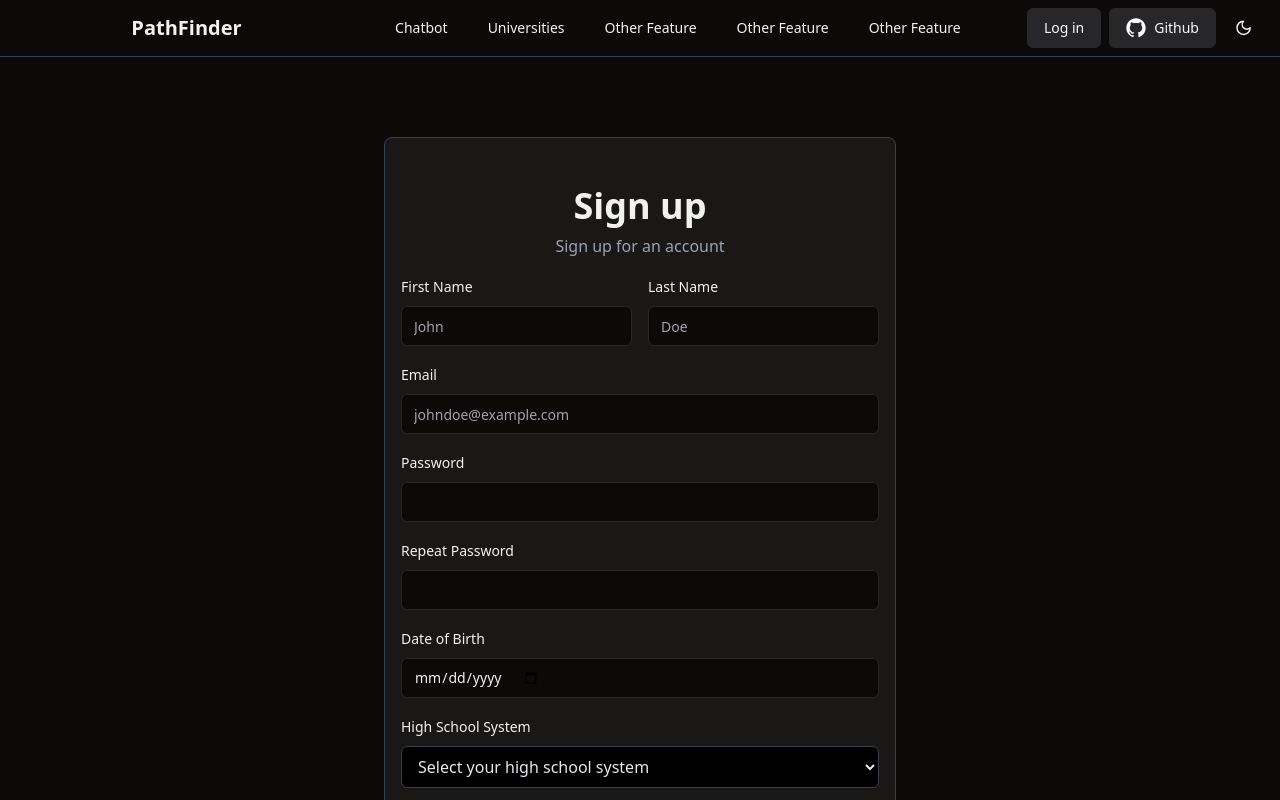
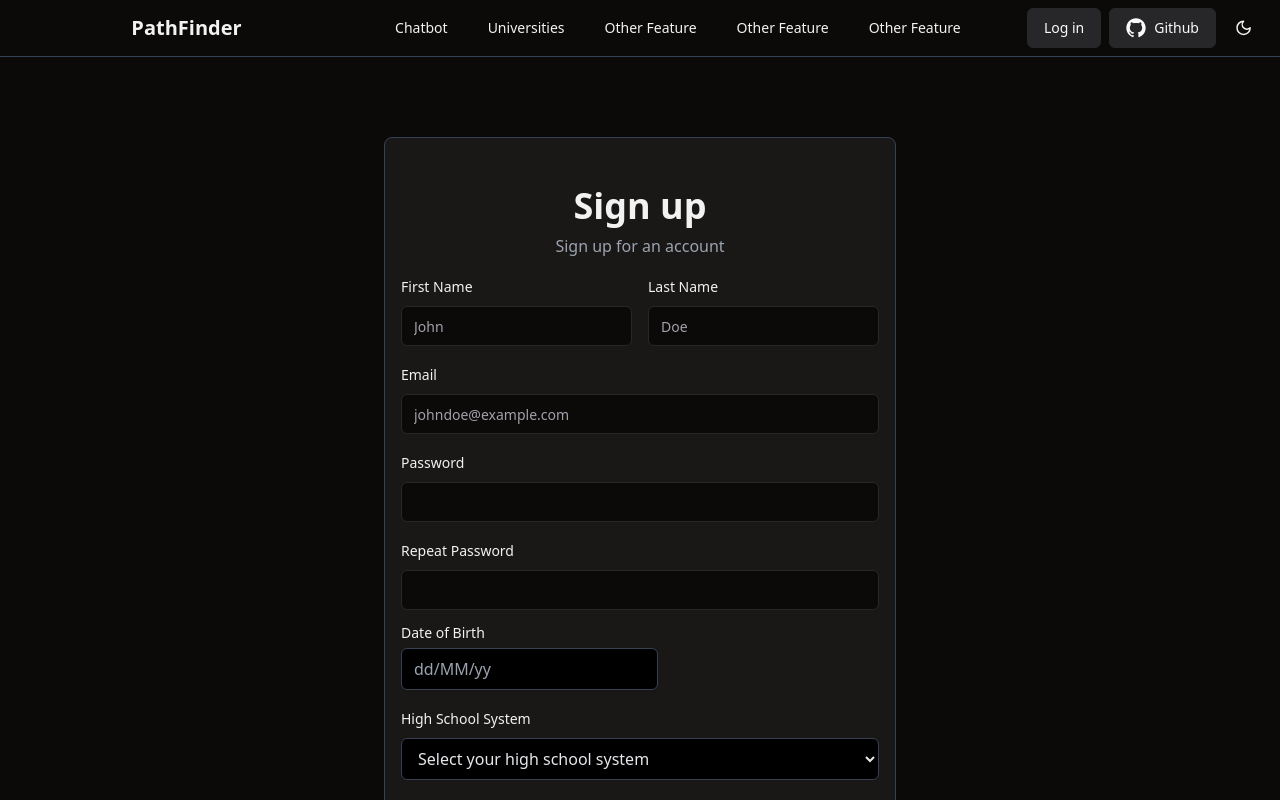
Before and after one commit to HamzaA598/PathFinder, a React (Vite) app in the folder PathFinder/Frontend/PathFinder-Frontend/: page /signup in a window 1280 px wide. Shown: the top 800 px of the page. Built offline with nearby package versions, Linux system fonts and the light colour scheme; some icons are missing.

Commit message:
[edit] input -> datepicker

```diff
--- a/PathFinder/Frontend/PathFinder-Frontend/package.json
+++ b/PathFinder/Frontend/PathFinder-Frontend/package.json
@@ -26,8 +26,10 @@
     "axios": "^1.6.7",
     "class-variance-authority": "^0.7.0",
     "clsx": "^2.1.0",
+    "date-fns": "^3.6.0",
     "lucide-react": "^0.344.0",
     "react": "^18.2.0",
+    "react-datepicker": "^6.9.0",
     "react-dom": "^18.2.0",
     "react-hook-form": "^7.51.0",
     "react-hot-toast": "^2.4.1",
@@ -41,6 +43,7 @@
   "devDependencies": {
     "@types/node": "^20.11.24",
     "@types/react": "^18.2.56",
+    "@types/react-datepicker": "^6.2.0",
     "@types/react-dom": "^18.2.19",
     "@typescript-eslint/eslint-plugin": "^7.0.2",
     "@typescript-eslint/parser": "^7.0.2",
--- a/PathFinder/Frontend/PathFinder-Frontend/src/Pages/Signup/components/SignupForm.tsx
+++ b/PathFinder/Frontend/PathFinder-Frontend/src/Pages/Signup/components/SignupForm.tsx
@@ -4,6 +4,8 @@ import { Label } from "@/components/ui/label";
 import { Separator } from "@/components/ui/separator";
 import { useState } from "react";
 import { Link } from "react-router-dom";
+import DatePicker from "react-datepicker";
+import "react-datepicker/dist/react-datepicker.css";
 
 interface SignupProps {
   signup: (
@@ -27,7 +29,7 @@ function SignupForm({ signup }: SignupProps) {
   const [password, setPassword] = useState("");
   const [repeatPassword, setRepeatPassword] = useState("");
   const [governorate, setGovernorate] = useState("");
-  const [dob, setDob] = useState("");
+  const [dob, setDob] = useState(null);
   const [highSchoolSystem, setHighSchoolSystem] = useState("");
   const [highSchoolGrade, setHighSchoolGrade] = useState(0);
   const [preferences, setPreferences] = useState("");
@@ -43,7 +45,7 @@ function SignupForm({ signup }: SignupProps) {
           !sName?.trim() ||
           !repeatPassword?.trim() ||
           !governorate?.trim() ||
-          !dob?.trim() ||
+          !dob ||
           !highSchoolSystem.trim() ||
           highSchoolGrade <= 0 ||
           !preferences.trim()
@@ -125,15 +127,18 @@ function SignupForm({ signup }: SignupProps) {
         </div>
 
         <div className="space-y-2">
-          <Label htmlFor="dob">Date of Birth</Label>
-          <Input
+          <Label htmlFor="dob" className="block">
+            Date of Birth
+          </Label>
+          <DatePicker
             id="dob"
-            placeholder="DD-MM-YYYY"
             required
-            type="date"
-            onChange={(e) => {
-              setDob(e.target.value);
-            }}
+            selected={dob}
+            onChange={setDob}
+            dateFormat="dd/MM/yy"
+            placeholderText="dd/MM/yy"
+            isClearable
+            className="w-full px-3 py-2 border rounded-md shadow-sm focus:outline-none focus:border-indigo-500 focus:ring-1 focus:ring-indigo-500 bg-white text-black dark:bg-black dark:text-gray-200 dark:border-gray-700 "
           />
         </div>
 
```
Also changed, not shown: 1 other file (tests, documents, lock files or other folders).
